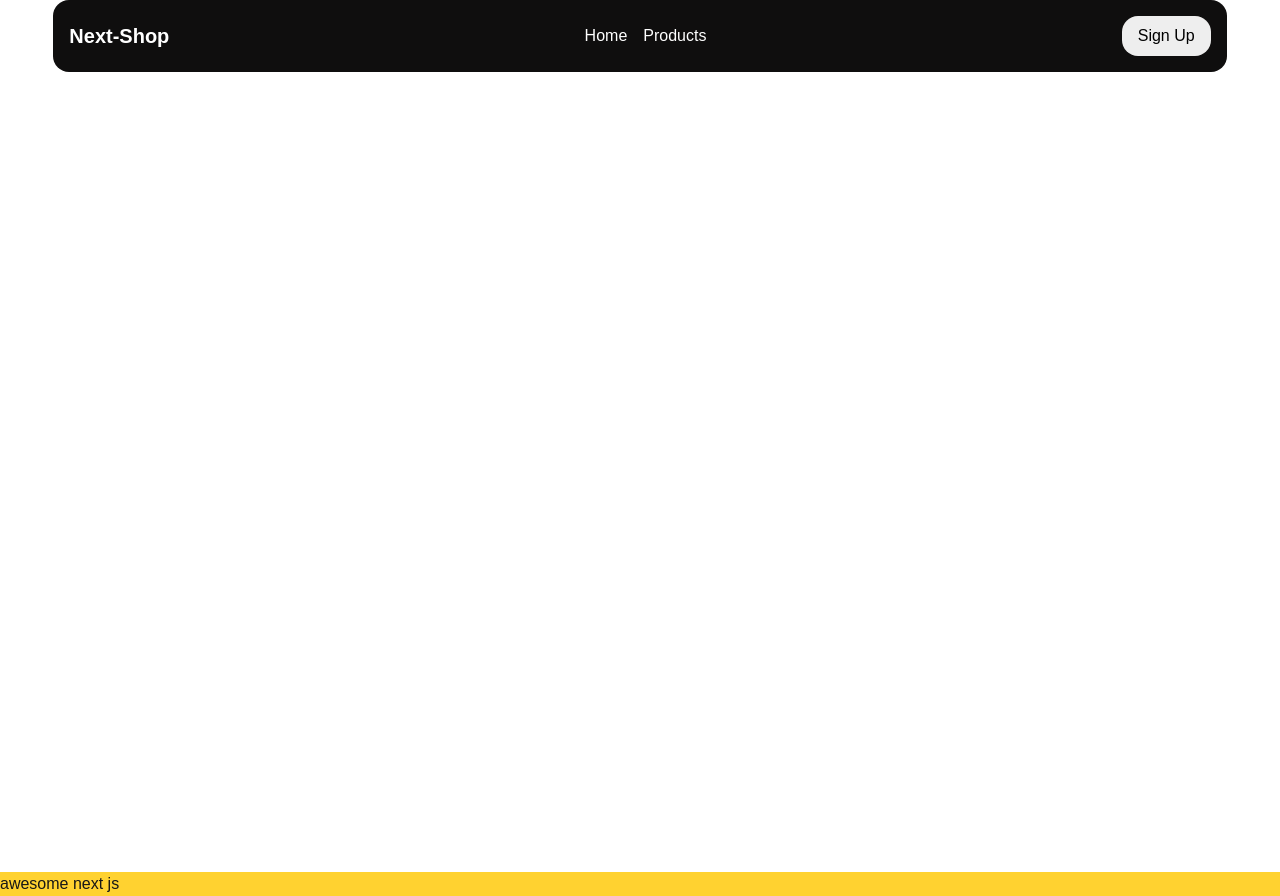
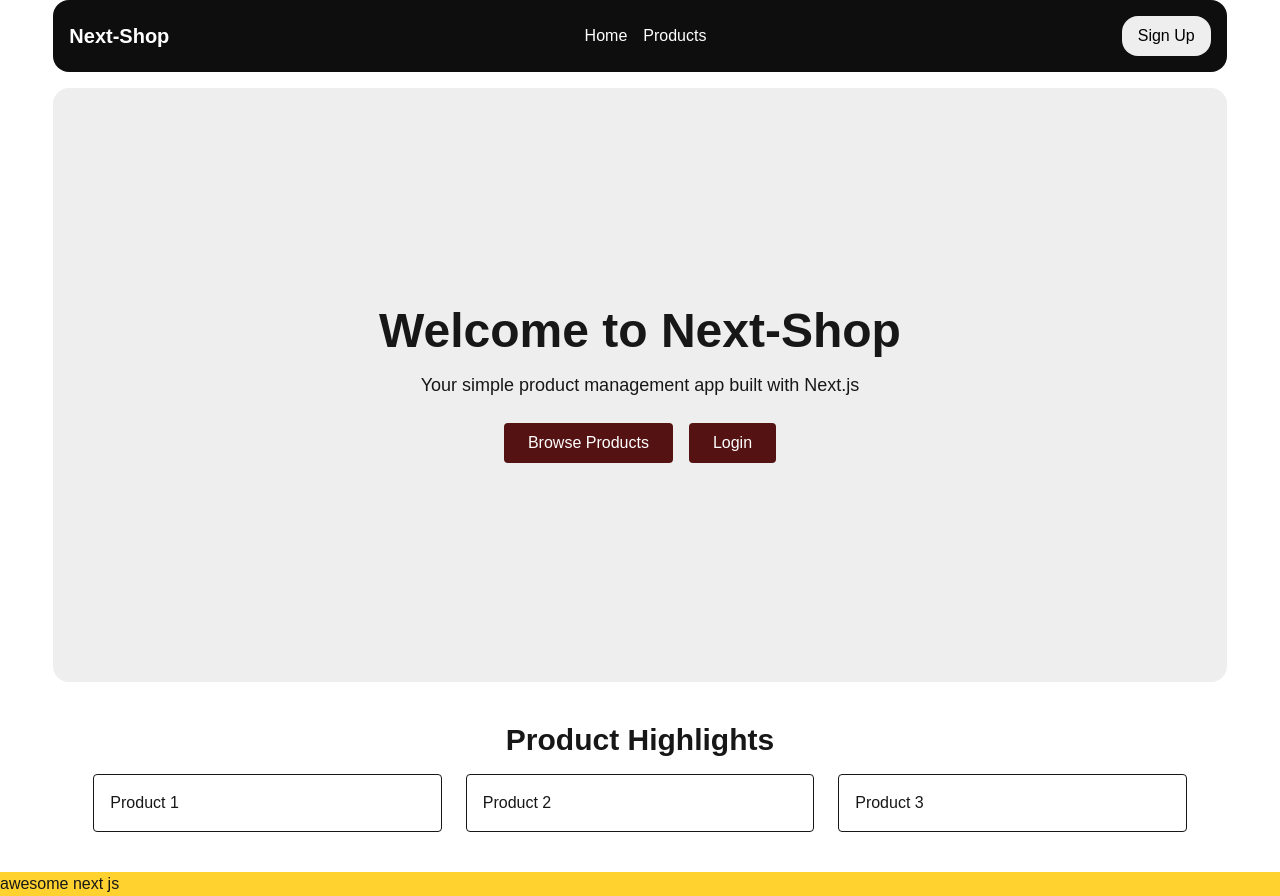
Before and after one commit to ChakmaShantunu/next-shop, a Next.js app: page / in a window 1280 px wide. Built offline with nearby package versions, Linux system fonts and the light colour scheme.

Commit message:
hero section done

```diff
--- a/src/app/layout.js
+++ b/src/app/layout.js
@@ -25,7 +25,7 @@ export default function RootLayout({ children }) {
         className={`${geistSans.variable} ${geistMono.variable} antialiased`}
       >
         <NavBar></NavBar>
-        <main className="h-screen">
+        <main className="min-h-screen flex flex-col max-w-11/12 mx-auto">
           {children}
         </main>
         <Footer></Footer>
--- a/src/app/page.js
+++ b/src/app/page.js
@@ -3,7 +3,39 @@ import Image from "next/image";
 export default function Home() {
   return (
     <>
+      <div className="min-h-screen flex flex-col">
+        {/* Hero Section */}
+        <section className="flex-1 flex flex-col items-center justify-center bg-[#EEEEEE] p-10 text-center rounded-2xl mt-4">
+          <h1 className="text-5xl font-bold mb-4">Welcome to Next-Shop</h1>
+          <p className="text-lg mb-6">
+            Your simple product management app built with Next.js
+          </p>
+          <div className="flex space-x-4">
+            <a
+              href="/products"
+              className="bg-[#541212] text-white px-6 py-2 rounded hover:bg-[#350a0a]"
+            >
+              Browse Products
+            </a>
+            <a
+              href="/login"
+              className="bg-[#541212] text-white px-6 py-2 rounded hover:bg-[#350a0a]"
+            >
+              Login
+            </a>
+          </div>
+        </section>
 
+        {/* Product Highlights */}
+        <section className="p-10">
+          <h2 className="text-3xl font-bold mb-4 text-center">Product Highlights</h2>
+          <div className="grid grid-cols-1 md:grid-cols-3 gap-6">
+            <div className="border p-4 rounded">Product 1</div>
+            <div className="border p-4 rounded">Product 2</div>
+            <div className="border p-4 rounded">Product 3</div>
+          </div>
+        </section>
+      </div>
     </>
   );
 }
```
Also changed, not shown: src/app/login/page.js (deleted).
